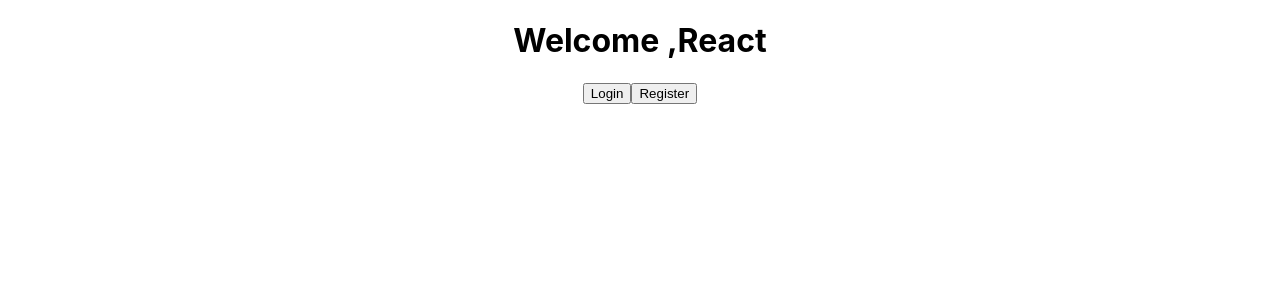
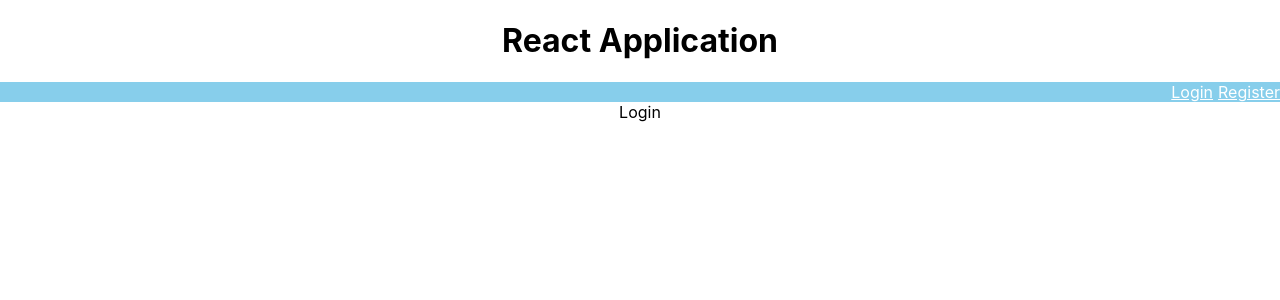
Before and after one commit to trivenic/ReactTrainingApplication, a React (Create React App) app: page /login in a window 1280 px wide. Shown: the top 300 px of the page. Built offline with nearby package versions, Linux system fonts and the light colour scheme.

Commit message:
Routes created for login register

```diff
--- a/package.json
+++ b/package.json
@@ -7,7 +7,10 @@
     "@testing-library/react": "^11.2.7",
     "@testing-library/user-event": "^12.8.3",
     "react": "^17.0.2",
+    "react-bootstrap": "^1.6.1",
     "react-dom": "^17.0.2",
+    "react-router": "^5.2.0",
+    "react-router-dom": "^5.2.0",
     "react-scripts": "4.0.3",
     "web-vitals": "^1.1.2"
   },
--- a/src/App.js
+++ b/src/App.js
@@ -1,10 +1,13 @@
 import logo from './logo.svg';
 import './App.css';
-import Home from './component/Home';
+import {BrowserRouter} from 'react-router-dom';
+import Home from './component/home/Home';
 function App() {
   return (
     <div className="App">
-      <Home/>
+      <BrowserRouter>
+        <Home/>
+      </BrowserRouter>
     </div>
   );
 }
--- a/src/component/Home.js
+++ /dev/null
@@ -1,17 +0,0 @@
-import { useState } from "react";
-
-function Home(){
-
-    const {isLogging,setIsLogging}=useState(false);
-    const {isRegister,setIsRegister}=useState(false);
-
-    return(
-    <div>
-        <h1>Welcome ,React</h1>
-        <button>Login</button>
-        <button>Register</button>
-    </div>);
-
-}
-
-export default Home;
--- /dev/null
+++ b/src/component/home/Home.css
@@ -0,0 +1,11 @@
+.Home-nav{
+    background-color: skyblue;
+    text-align: right;
+}
+.Home-nav-link{
+    margin-left: 5px;
+    color: white;
+}
+.Home-nav-link:hover{
+    color: red;
+}
--- /dev/null
+++ b/src/component/home/Home.js
@@ -0,0 +1,30 @@
+import { useState } from "react";
+import { Link } from "react-router-dom";
+import './Home.css'
+import Routes from "../route/Routes";
+function Home(){
+
+    const {isLogging,setIsLogging}=useState(false);
+    const {isRegister,setIsRegister}=useState(false);
+
+    return(
+
+    <div className="Home">
+        <header className="Home-header">
+            <h1>React Application</h1>
+            <nav className="Home-nav">
+                <Link to='/login' className="Home-nav-link">Login</Link>
+                <Link to='/register' className="Home-nav-link">Register</Link>
+            </nav>
+        </header>
+        <main>
+            <Routes/>
+        </main>
+        <footer></footer>
+
+    </div>
+    );
+
+}
+
+export default Home;
--- /dev/null
+++ b/src/component/login/Login.js
@@ -0,0 +1,5 @@
+function Login(){
+    return <>Login</>
+}
+
+export default Login;
--- /dev/null
+++ b/src/component/register/Register.js
@@ -0,0 +1,5 @@
+function Register(){
+    return <>Register</>
+}
+
+export default Register;
--- /dev/null
+++ b/src/component/route/Routes.js
@@ -0,0 +1,17 @@
+import {  Route,  Switch } from "react-router-dom";
+import Login from "../login/Login";
+import Register from "../register/Register";
+
+function Routes(){
+    return(
+        <>
+                <Switch>
+                   <Route path='/login' component={Login}></Route>
+                   <Route path='/register' component={Register}></Route>
+                </Switch>
+
+        </>
+    )
+}
+
+export default Routes;
```
Also changed, not shown: 1 other file (tests, documents, lock files or other folders).
